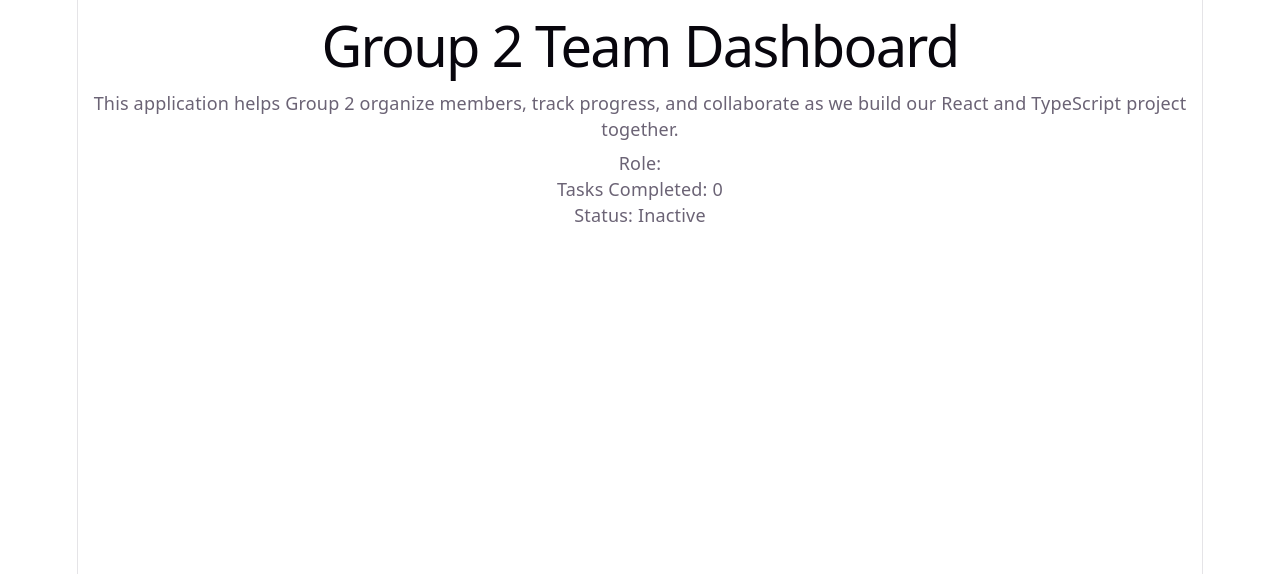
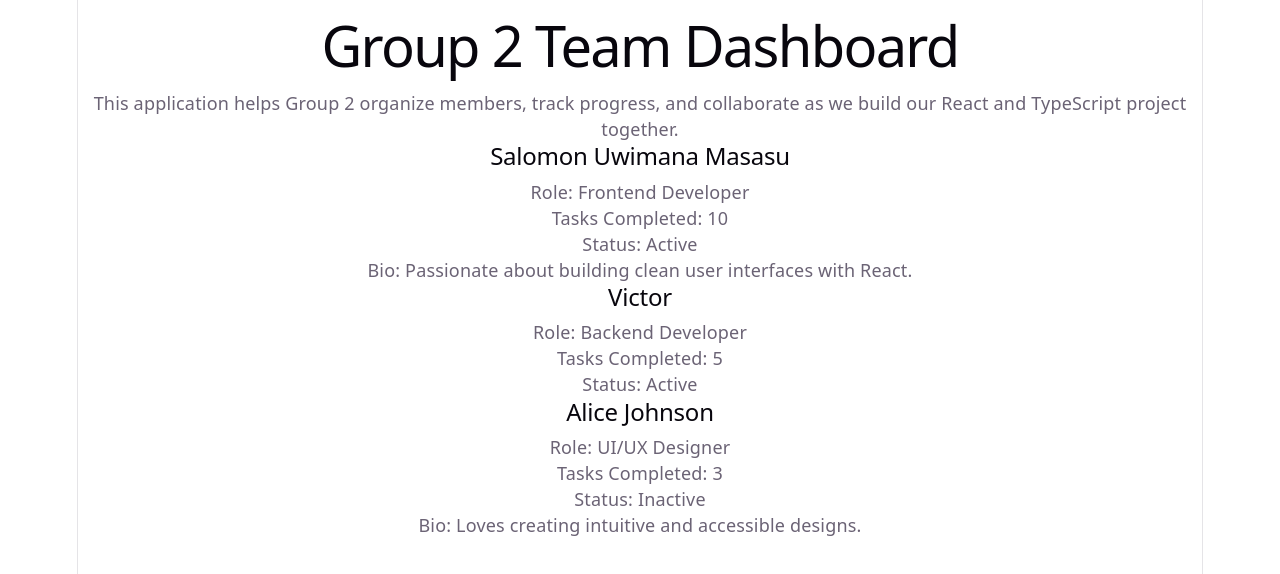
Before and after one commit to masasu-salomon/Coding-Party---GROUP-2, a React (Vite) app in the folder my-app/: page / in a window 1280 px wide. Shown: the top 574 px of the page. Built offline with nearby package versions, Linux system fonts and the light colour scheme.

Commit message:
Tasks 13, 20: Pass props to multiple MemberCards and render from typed data array using .map()

```diff
--- a/my-app/src/TeamDashboard.tsx
+++ b/my-app/src/TeamDashboard.tsx
@@ -1,6 +1,41 @@
 // Author: Salomon Uwimana Masasu
+// Updated by: Victor (Tasks 13, 20)
 import type { JSX } from 'react'
 import MemberCard from './MemberCard'
+
+// Task 20: Create a typed array of member objects
+interface Member {
+  name: string;
+  role: string;
+  tasksCompleted: number;
+  isActive: boolean;
+  bio?: string;
+}
+
+// Task 20: Typed data array of member objects
+const members: Member[] = [
+  {
+    name: "Salomon Uwimana Masasu",
+    role: "Frontend Developer",
+    tasksCompleted: 10,
+    isActive: true,
+    bio: "Passionate about building clean user interfaces with React.",
+  },
+  {
+    name: "Victor",
+    role: "Backend Developer",
+    tasksCompleted: 5,
+    isActive: true,
+    // bio intentionally omitted to demonstrate Task 18 (optional rendering)
+  },
+  {
+    name: "Alice Johnson",
+    role: "UI/UX Designer",
+    tasksCompleted: 3,
+    isActive: false,
+    bio: "Loves creating intuitive and accessible designs.",
+  },
+];
 
 function TeamDashboard(): JSX.Element {
   return (
@@ -10,7 +45,17 @@
         This application helps Group 2 organize members, track progress, and
         collaborate as we build our React and TypeScript project together.
       </p>
-      <MemberCard />
+      {/* Task 20: Use .map() to render MemberCard components from the typed array */}
+      {members.map((member, index) => (
+        <MemberCard
+          key={index}
+          name={member.name}
+          role={member.role}
+          tasksCompleted={member.tasksCompleted}
+          isActive={member.isActive}
+          bio={member.bio}
+        />
+      ))}
     </>
   )
 }
```
